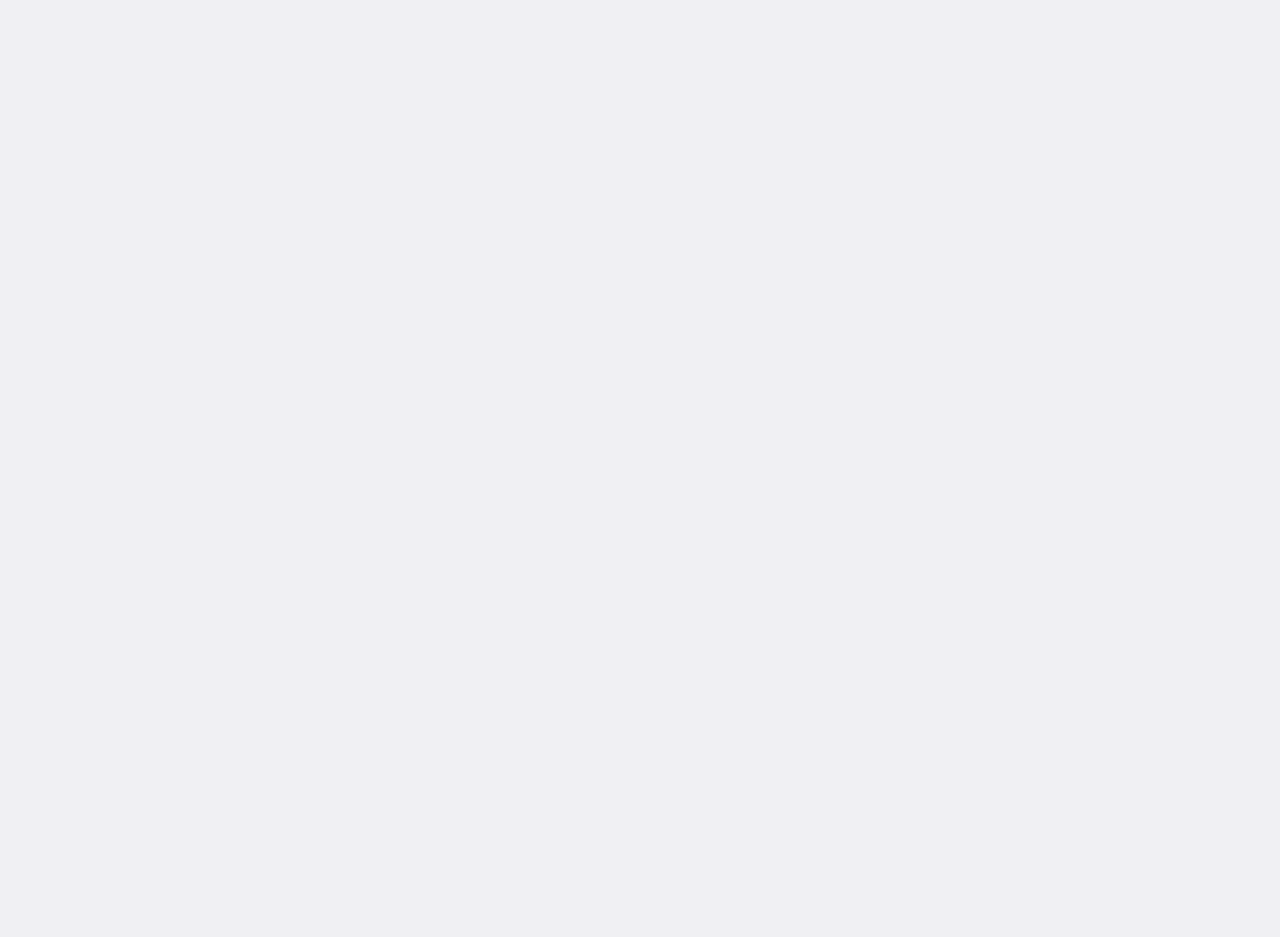
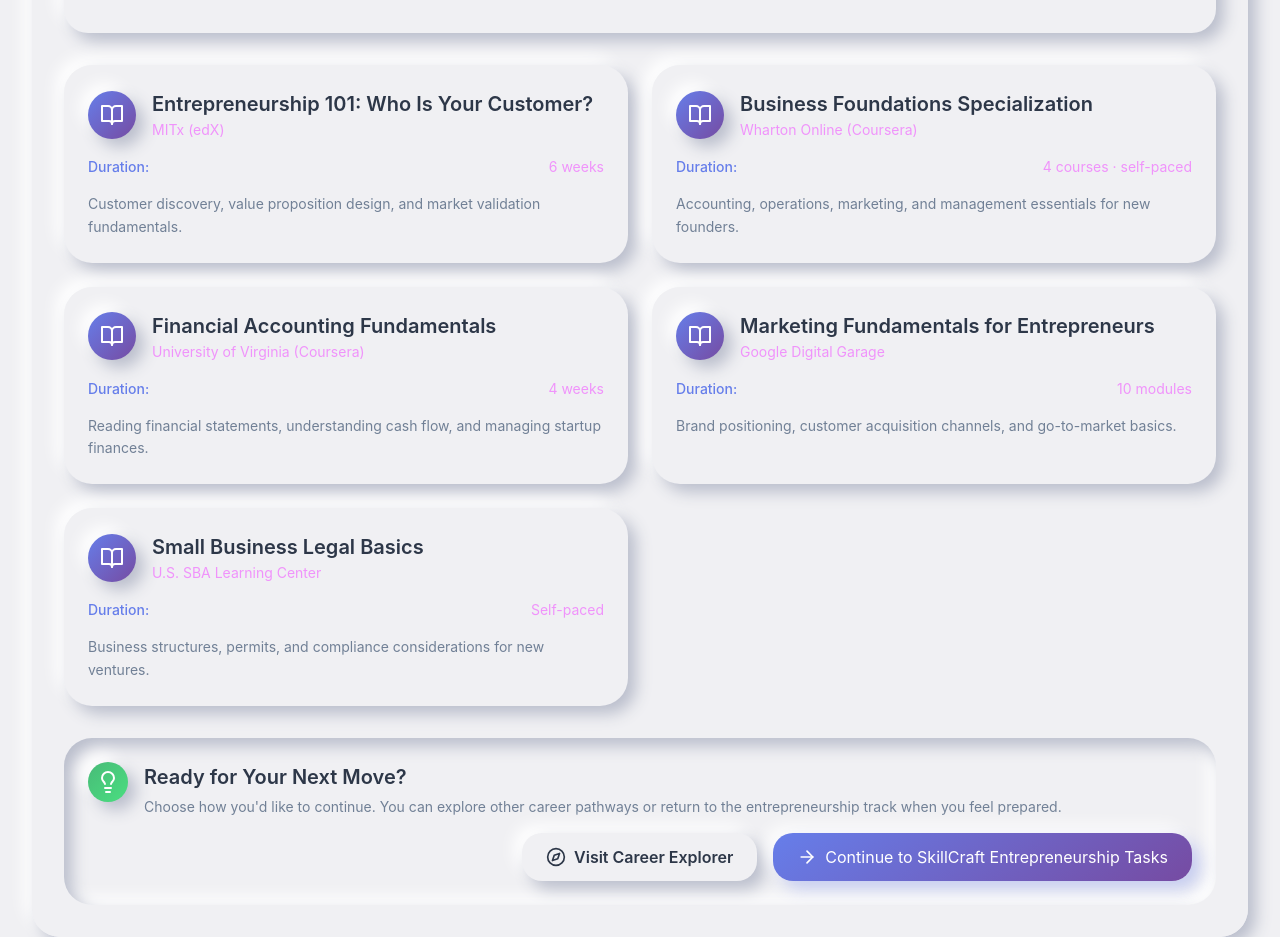
Before and after one commit to EvanYang0527/AIJobseeker, a React (Vite) app: page /entrepreneur/foundations in a window 1280 px wide. Before the commit this address had no page. Shown: the part 827-1764 px from the top of the page. Before the commit the page ends 800 px from the top, so only its background shows below. Built offline with nearby package versions, Linux system fonts and the light colour scheme; sample sign-in values are in the browser's storage.

Commit message:
Add entrepreneurship foundations detour for new founders

```diff
--- a/src/App.tsx
+++ b/src/App.tsx
@@ -8,6 +8,7 @@ import { TrackSelection } from './components/tracks/TrackSelection';
 import { WageEmploymentSubSelection } from './components/tracks/WageEmploymentSubSelection';
 import { TrackRecommendation } from './components/tracks/TrackRecommendation';
 import { EntrepreneurDashboard } from './components/tracks/GroupA/EntrepreneurDashboard';
+import { EntrepreneurFoundations } from './components/tracks/GroupA/EntrepreneurFoundations';
 import { WageEmploymentDashboard } from './components/tracks/GroupC/WageEmploymentDashboard';
 import { PathfinderDashboard } from './components/tracks/GroupC/PathfinderDashboard';
 import { OpportunitySeekersDashboard } from './components/tracks/GroupC/OpportunitySeekersDashboard';
@@ -104,6 +105,12 @@ const AppRoutes: React.FC = () => {
         </PrivateRoute>
       } />
 
+      <Route path="/entrepreneur/foundations" element={
+        <PrivateRoute>
+          <EntrepreneurFoundations />
+        </PrivateRoute>
+      } />
+
       <Route path="/wage-employment/dashboard" element={
         <PrivateRoute>
           <WageEmploymentDashboard />
--- a/src/components/tracks/GroupA/EntrepreneurDashboard.tsx
+++ b/src/components/tracks/GroupA/EntrepreneurDashboard.tsx
@@ -1,7 +1,8 @@
 import React, { useCallback, useEffect, useMemo, useState } from 'react';
+import { useNavigate } from 'react-router-dom';
 import { useAuth } from '../../../contexts/AuthContext';
 import { DashboardLayout } from '../../dashboard/DashboardLayout';
-import { BusinessDevelopmentIntake, LearningPlanRecommendation, ProgressStep, User, VentureStage } from '../../../types';
+import { BusinessDevelopmentIntake, LearningPlanRecommendation, User, VentureStage } from '../../../types';
 import { WoopIntakeSummary, WoopWish, WoopOutcome, WoopObstacles, WoopPlan } from '../../../types/woop';
 import { AzureChatMessage, callAzureChatCompletion, parseAzureJSON } from '../../../utils/azureOpenAI';
 import { AssessmentResults } from '../../assessment/AssessmentResults';
@@ -36,16 +37,7 @@ import {
   RefreshCw,
   Compass
 } from 'lucide-react';
-
-const entrepreneurSteps: ProgressStep[] = [
-  { id: 'skillcraft-entrepreneurship-tasks', label: 'SkillCraft Entrepreneurship Tasks', completed: false, current: true },
-  { id: 'assessment-questionnaire', label: 'Assessment & Idea Scope', completed: false, current: false },
-  { id: 'business-plan-creation', label: 'Business Plan Creation', completed: false, current: false },
-  { id: 'learning-plan-recommendations', label: 'Learning Course Recommendations', completed: false, current: false },
-  { id: 'ai-mentor-program', label: 'AI Mentor Program', completed: false, current: false },
-  { id: 'networking-funding', label: 'Networking and Funding Resources', completed: false, current: false },
-  { id: 'skills-passport-certificate', label: 'Skills Passport Certificate', completed: false, current: false }
-];
+import { entrepreneurSteps } from './entrepreneurSteps';
 
 const formatPromptValue = (value: unknown): string => {
   if (value === undefined || value === null) {
@@ -592,8 +584,10 @@ OUTPUT FORMAT:
 
 export const EntrepreneurDashboard: React.FC = () => {
   const { user, updateUser } = useAuth();
+  const navigate = useNavigate();
   const [currentStep, setCurrentStep] = useState('skillcraft-entrepreneurship-tasks');
   const [assessmentStarted, setAssessmentStarted] = useState(false);
+  const [hasAcknowledgedBusinessPlan, setHasAcknowledgedBusinessPlan] = useState(false);
   const [chatMessages, setChatMessages] = useState([
     {
       id: '1',
@@ -980,6 +974,35 @@ export const EntrepreneurDashboard: React.FC = () => {
       case 'skillcraft-entrepreneurship-tasks':
         return (
           <div className="p-8 space-y-8 bg-neuro-bg">
+            {!hasAcknowledgedBusinessPlan && (
+              <div className="neuro-inset p-6 rounded-neuro-lg border border-neuro-primary/20">
+                <div className="flex flex-col lg:flex-row lg:items-center lg:justify-between gap-6">
+                  <div className="flex-1">
+                    <h3 className="text-2xl font-bold neuro-text-primary mb-2">
+                      Do you already have a business plan?
+                    </h3>
+                    <p className="neuro-text-secondary text-sm sm:text-base">
+                      If you&apos;re just getting started, we recommend reviewing a few foundational
+                      entrepreneurship courses before diving into SkillCraft tasks.
+                    </p>
+                  </div>
+                  <div className="flex flex-col sm:flex-row gap-3">
+                    <button
+                      onClick={() => setHasAcknowledgedBusinessPlan(true)}
+                      className="neuro-button flex-1 px-6 py-3 rounded-neuro"
+                    >
+                      Yes, let&apos;s continue
+                    </button>
+                    <button
+                      onClick={() => navigate('/entrepreneur/foundations')}
+                      className="neuro-button-primary flex-1 px-6 py-3 rounded-neuro"
+                    >
+                      No, show foundational learning
+                    </button>
+                  </div>
+                </div>
+              </div>
+            )}
             <div className="neuro-card hover:shadow-neuro-hover transition-all duration-300">
               <div className="text-center mb-8">
                 <div className="w-24 h-24 neuro-icon mx-auto mb-6 bg-gradient-to-br from-neuro-primary to-neuro-primary-light neuro-animate-float">
--- /dev/null
+++ b/src/components/tracks/GroupA/EntrepreneurFoundations.tsx
@@ -0,0 +1,123 @@
+import React from 'react';
+import { useNavigate } from 'react-router-dom';
+import { GraduationCap, BookOpen, ArrowRight, Compass, Lightbulb } from 'lucide-react';
+import { DashboardLayout } from '../../dashboard/DashboardLayout';
+import { useAuth } from '../../../contexts/AuthContext';
+import { entrepreneurSteps } from './entrepreneurSteps';
+
+const foundationalCourses = [
+  {
+    title: 'Entrepreneurship 101: Who Is Your Customer?',
+    provider: 'MITx (edX)',
+    duration: '6 weeks',
+    focus: 'Customer discovery, value proposition design, and market validation fundamentals.'
+  },
+  {
+    title: 'Business Foundations Specialization',
+    provider: 'Wharton Online (Coursera)',
+    duration: '4 courses · self-paced',
+    focus: 'Accounting, operations, marketing, and management essentials for new founders.'
+  },
+  {
+    title: 'Financial Accounting Fundamentals',
+    provider: 'University of Virginia (Coursera)',
+    duration: '4 weeks',
+    focus: 'Reading financial statements, understanding cash flow, and managing startup finances.'
+  },
+  {
+    title: 'Marketing Fundamentals for Entrepreneurs',
+    provider: 'Google Digital Garage',
+    duration: '10 modules',
+    focus: 'Brand positioning, customer acquisition channels, and go-to-market basics.'
+  },
+  {
+    title: 'Small Business Legal Basics',
+    provider: 'U.S. SBA Learning Center',
+    duration: 'Self-paced',
+    focus: 'Business structures, permits, and compliance considerations for new ventures.'
+  }
+];
+
+export const EntrepreneurFoundations: React.FC = () => {
+  const navigate = useNavigate();
+  const { user } = useAuth();
+
+  const steps = entrepreneurSteps.map(step => ({
+    ...step,
+    current: step.id === 'skillcraft-entrepreneurship-tasks',
+    completed: user?.progress?.completedSteps?.includes(step.id) || false
+  }));
+
+  return (
+    <DashboardLayout
+      title="Entrepreneurship Track - Foundational Learning"
+      steps={steps}
+      onStepClick={(_stepId) => navigate('/entrepreneur/dashboard')}
+    >
+      <div className="bg-neuro-bg">
+        <div className="p-8 space-y-8">
+          <div className="neuro-card p-8 text-center space-y-4">
+            <div className="w-20 h-20 neuro-icon mx-auto bg-gradient-to-br from-neuro-secondary to-pink-400">
+              <GraduationCap className="w-10 h-10 text-white" />
+            </div>
+            <h2 className="text-3xl font-bold neuro-text-primary">Build Your Business Foundations</h2>
+            <p className="text-lg neuro-text-secondary max-w-2xl mx-auto">
+              These curated courses will help you strengthen the fundamentals needed before crafting a full business plan. Once you feel confident with the basics, you can jump back into the SkillCraft Entrepreneurship Tasks to continue your journey.
+            </p>
+          </div>
+
+          <div className="grid gap-6 md:grid-cols-2">
+            {foundationalCourses.map(course => (
+              <div key={course.title} className="neuro-surface p-6 rounded-neuro-lg space-y-4 hover:shadow-neuro-hover transition-all duration-300">
+                <div className="flex items-center gap-4">
+                  <div className="w-12 h-12 neuro-icon bg-gradient-to-br from-neuro-primary to-neuro-primary-light">
+                    <BookOpen className="w-6 h-6 text-white" />
+                  </div>
+                  <div>
+                    <h3 className="text-xl font-semibold neuro-text-primary">{course.title}</h3>
+                    <p className="text-sm text-neuro-secondary">{course.provider}</p>
+                  </div>
+                </div>
+                <div className="flex flex-col sm:flex-row sm:items-center sm:justify-between gap-2 text-sm text-neuro-secondary">
+                  <span className="font-medium text-neuro-primary">Duration:</span>
+                  <span>{course.duration}</span>
+                </div>
+                <p className="text-sm neuro-text-secondary leading-relaxed">{course.focus}</p>
+              </div>
+            ))}
+          </div>
+
+          <div className="neuro-inset p-6 rounded-neuro-lg space-y-4">
+            <div className="flex items-start gap-4">
+              <div className="w-10 h-10 neuro-icon bg-gradient-to-br from-neuro-success to-green-400">
+                <Lightbulb className="w-6 h-6 text-white" />
+              </div>
+              <div>
+                <h3 className="text-xl font-semibold neuro-text-primary mb-1">Ready for Your Next Move?</h3>
+                <p className="text-sm neuro-text-secondary">
+                  Choose how you&apos;d like to continue. You can explore other career pathways or return to the entrepreneurship track when you feel prepared.
+                </p>
+              </div>
+            </div>
+            <div className="flex flex-col sm:flex-row gap-4 sm:justify-end">
+              <button
+                onClick={() => navigate('/career-exploration')}
+                className="neuro-button flex items-center justify-center gap-2 px-6 py-3 rounded-neuro"
+              >
+                <Compass className="w-5 h-5" />
+                <span>Visit Career Explorer</span>
+              </button>
+              <button
+                onClick={() => navigate('/entrepreneur/dashboard')}
+                className="neuro-button-primary flex items-center justify-center gap-2 px-6 py-3 rounded-neuro"
+              >
+                <ArrowRight className="w-5 h-5" />
+                <span>Continue to SkillCraft Entrepreneurship Tasks</span>
+              </button>
+            </div>
+          </div>
+        </div>
+      </div>
+    </DashboardLayout>
+  );
+};
--- /dev/null
+++ b/src/components/tracks/GroupA/entrepreneurSteps.ts
@@ -0,0 +1,11 @@
+import { ProgressStep } from '../../../types';
+
+export const entrepreneurSteps: ProgressStep[] = [
+  { id: 'skillcraft-entrepreneurship-tasks', label: 'SkillCraft Entrepreneurship Tasks', completed: false, current: true },
+  { id: 'assessment-questionnaire', label: 'Assessment & Idea Scope', completed: false, current: false },
+  { id: 'business-plan-creation', label: 'Business Plan Creation', completed: false, current: false },
+  { id: 'learning-plan-recommendations', label: 'Learning Course Recommendations', completed: false, current: false },
+  { id: 'ai-mentor-program', label: 'AI Mentor Program', completed: false, current: false },
+  { id: 'networking-funding', label: 'Networking and Funding Resources', completed: false, current: false },
+  { id: 'skills-passport-certificate', label: 'Skills Passport Certificate', completed: false, current: false }
+];
```
